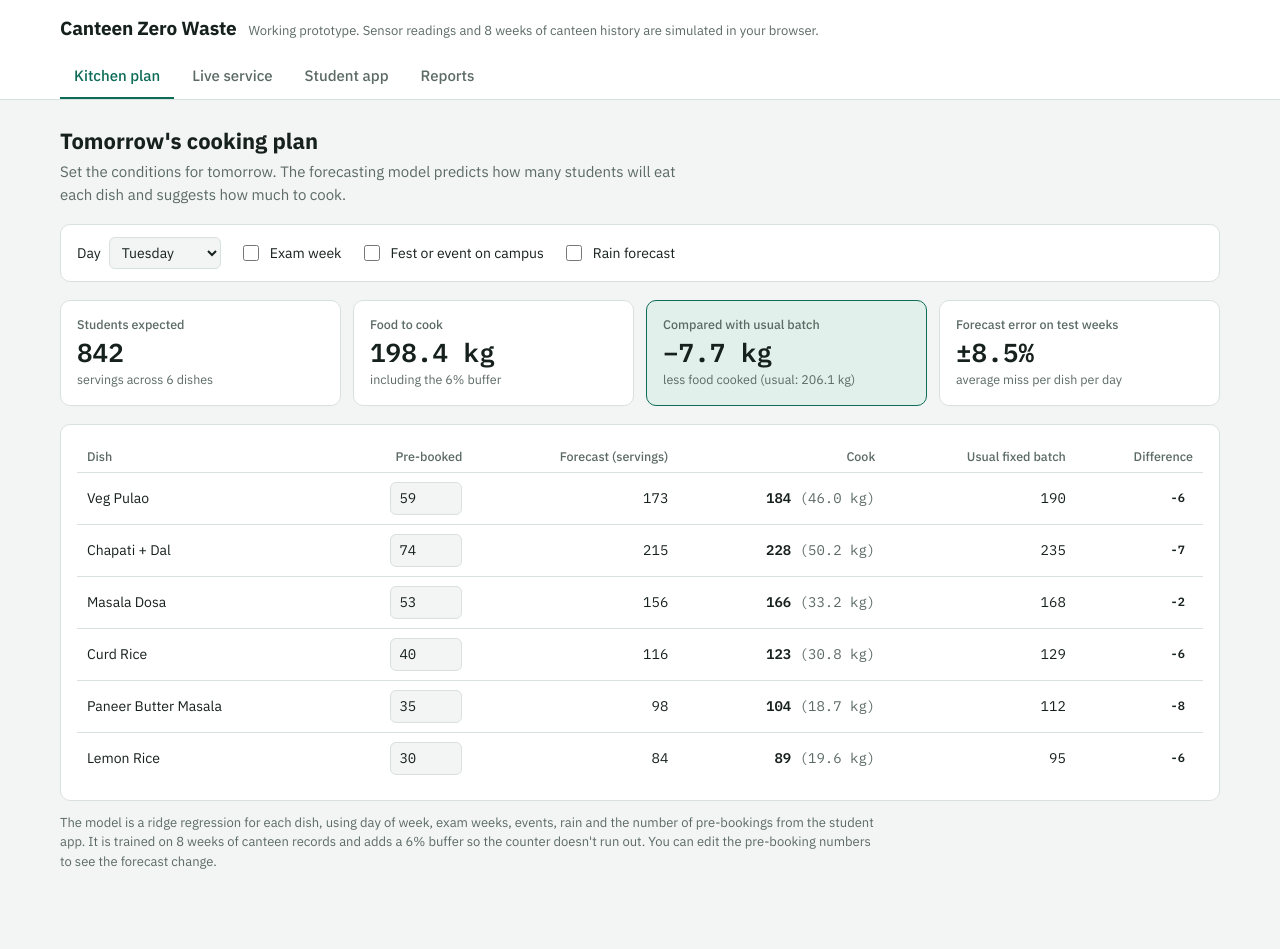
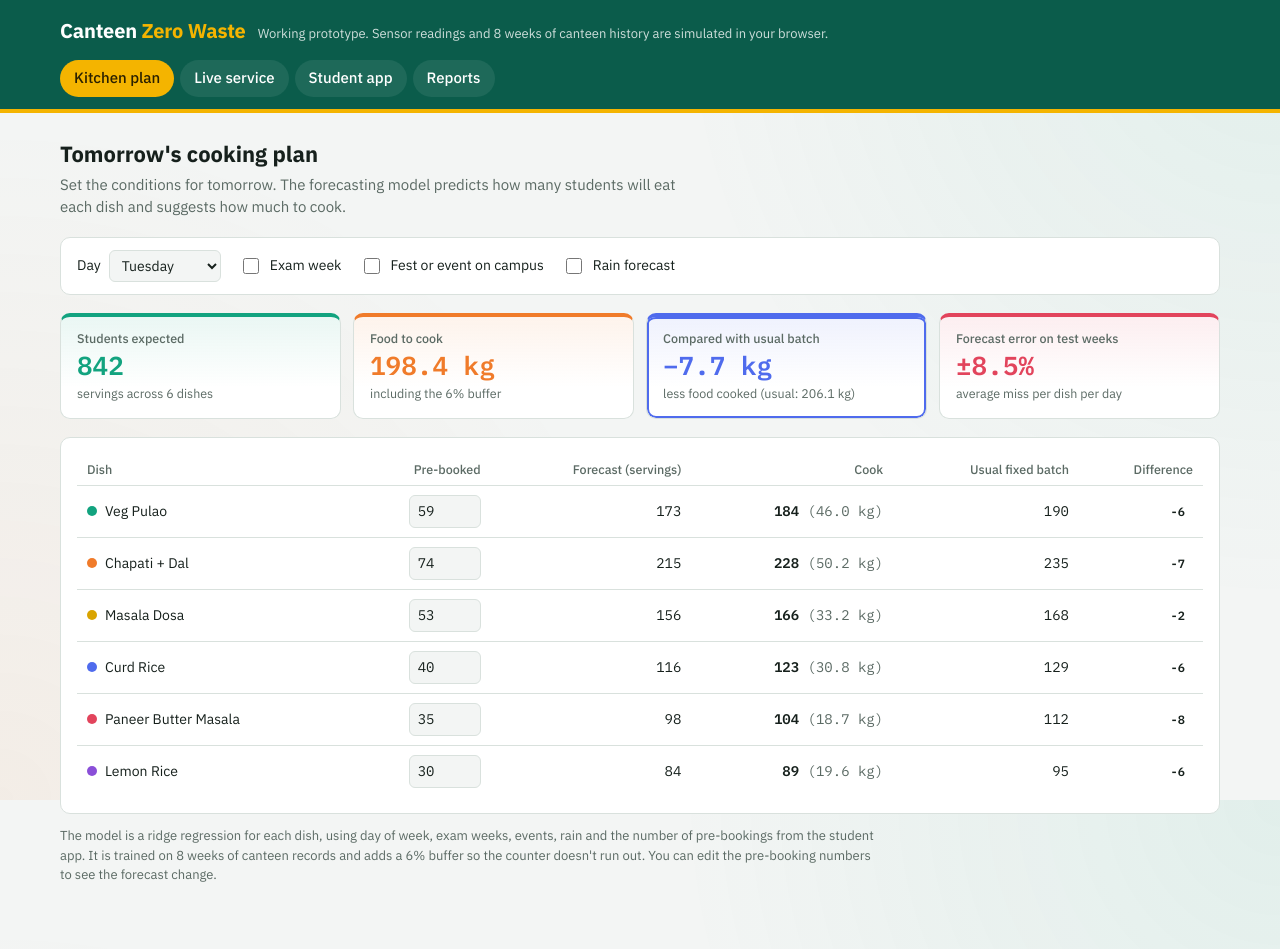
Before and after one commit to aksin4/canteen-zero-waste, a plain HTML site: page index.html in a window 1280 px wide. Drawn offline with Linux system fonts and the light colour scheme.

Commit message:
Add canteen zero waste prototype

```diff
--- a/index.html
+++ b/index.html
@@ -15,6 +15,8 @@
   --warn: #a95c06; --warn-soft: #fcefd9; --bad: #b42318; --bad-soft: #fde6e3; --good: #17784c;
   --font-body: "IBM Plex Sans", system-ui, -apple-system, "Segoe UI", sans-serif;
   --font-mono: "IBM Plex Mono", ui-monospace, Menlo, monospace;
+  --head: #0b5c4b; --head-ink: #ffffff; --sun: #f4b400;
+  --c1: #12a37f; --c2: #f07b2a; --c3: #e2445c; --c4: #4f6bed; --c5: #d9a400; --c6: #8a4fd8;
   color-scheme: light;
 }
 @media (prefers-color-scheme: dark) {
@@ -22,6 +24,8 @@
     --bg: #0f1513; --surface: #172019; --ink: #e4ebe7; --muted: #98a7a1; --line: #29342f;
     --accent: #4fc4a3; --accent-soft: #15302a;
     --warn: #f1a849; --warn-soft: #33260f; --bad: #f2776c; --bad-soft: #3a1b18; --good: #55c98f;
+    --head: #0c3b31; --head-ink: #eafaf4; --sun: #ffc93c;
+    --c1: #2fd0a4; --c2: #ff9a52; --c3: #ff6b81; --c4: #7d93ff; --c5: #ffd23f; --c6: #b385f5;
     color-scheme: dark;
   }
 }
@@ -29,21 +33,25 @@
   --bg: #0f1513; --surface: #172019; --ink: #e4ebe7; --muted: #98a7a1; --line: #29342f;
   --accent: #4fc4a3; --accent-soft: #15302a;
   --warn: #f1a849; --warn-soft: #33260f; --bad: #f2776c; --bad-soft: #3a1b18; --good: #55c98f;
+  --head: #0c3b31; --head-ink: #eafaf4; --sun: #ffc93c;
+  --c1: #2fd0a4; --c2: #ff9a52; --c3: #ff6b81; --c4: #7d93ff; --c5: #ffd23f; --c6: #b385f5;
   color-scheme: dark;
 }
 * { box-sizing: border-box; }
-html, body { margin: 0; background: var(--bg); color: var(--ink); font: 15px/1.5 var(--font-body); }
+html, body { margin: 0; background: var(--bg); background-image: radial-gradient(circle at 100% 0, color-mix(in srgb, var(--c1) 8%, transparent), transparent 40%), radial-gradient(circle at 0 100%, color-mix(in srgb, var(--c2) 7%, transparent), transparent 45%); background-attachment: fixed; color: var(--ink); font: 15px/1.5 var(--font-body); }
 .num, td.n, .mono { font-family: var(--font-mono); font-variant-numeric: tabular-nums; }
-header.top { background: var(--surface); border-bottom: 1px solid var(--line); }
-.top-inner { max-width: 1200px; margin: 0 auto; padding: 14px 20px 0; }
+header.top { background: var(--head); color: var(--head-ink); border-bottom: 4px solid var(--sun); }
+.top-inner { max-width: 1200px; margin: 0 auto; padding: 16px 20px 12px; }
 .brand { display: flex; align-items: baseline; gap: 12px; flex-wrap: wrap; }
-.brand h1 { font-size: 19px; margin: 0; letter-spacing: -.01em; }
-.brand span { color: var(--muted); font-size: 13px; }
-nav.tabs { display: flex; gap: 4px; margin-top: 12px; overflow-x: auto; }
-nav.tabs a { padding: 10px 14px; color: var(--muted); text-decoration: none; font-weight: 500;
-  border-bottom: 2px solid transparent; white-space: nowrap; }
-nav.tabs a:hover { color: var(--ink); }
-nav.tabs a[aria-current="page"] { color: var(--accent); border-bottom-color: var(--accent); }
+.brand h1 { font-size: 20px; margin: 0; letter-spacing: -.01em; }
+.brand h1 em { font-style: normal; color: var(--sun); }
+.brand span { opacity: .8; font-size: 13px; }
+nav.tabs { display: flex; gap: 6px; margin-top: 14px; overflow-x: auto; }
+nav.tabs a { padding: 7px 14px; color: var(--head-ink); text-decoration: none; font-weight: 500;
+  border-radius: 999px; white-space: nowrap; background: rgba(255,255,255,.08); }
+nav.tabs a:hover { background: rgba(255,255,255,.18); }
+nav.tabs a[aria-current="page"] { background: var(--sun); color: #2a2000; }
+nav.tabs a:focus-visible { outline-color: var(--sun); }
 main { max-width: 1200px; margin: 0 auto; padding: 24px 20px 64px; }
 .view { display: none; }
 .view.on { display: block; }
@@ -59,17 +67,25 @@ input[type="number"] { width: 72px; font-family: var(--font-mono); }
 input[type="checkbox"] { accent-color: var(--accent); width: 16px; height: 16px; }
 button { font: inherit; font-weight: 600; border-radius: 8px; padding: 8px 14px; cursor: pointer;
   border: 1px solid var(--line); background: var(--surface); color: var(--ink); }
-button.primary { background: var(--accent); border-color: var(--accent); color: var(--surface); }
+button.primary { background: var(--c1); border-color: var(--c1); color: #fff; }
 button:disabled { opacity: .5; cursor: default; }
 :focus-visible { outline: 2px solid var(--accent); outline-offset: 2px; }
 .tiles { display: grid; grid-template-columns: repeat(4, 1fr); gap: 12px; margin-bottom: 18px; }
-.tile { background: var(--surface); border: 1px solid var(--line); border-radius: 10px; padding: 14px 16px; }
+.tile { --tc: var(--c1); background: var(--surface); border: 1px solid var(--line); border-top: 4px solid var(--tc);
+  border-radius: 10px; padding: 12px 16px 14px;
+  background-image: linear-gradient(180deg, color-mix(in srgb, var(--tc) 9%, transparent), transparent 70%); }
+.tiles .tile:nth-child(4n+1) { --tc: var(--c1); }
+.tiles .tile:nth-child(4n+2) { --tc: var(--c2); }
+.tiles .tile:nth-child(4n+3) { --tc: var(--c4); }
+.tiles .tile:nth-child(4n+4) { --tc: var(--c3); }
 .tile b { display: block; font-size: 12.5px; color: var(--muted); font-weight: 500; }
-.tile .num { font-size: 26px; font-weight: 600; line-height: 1.25; display: block; margin-top: 2px; }
+.tile .num { font-size: 26px; font-weight: 600; line-height: 1.25; display: block; margin-top: 2px; color: var(--tc); }
 .tile small { color: var(--muted); font-size: 12.5px; }
-.tile.hl { border-color: var(--accent); background: var(--accent-soft); }
+.tile.hl { box-shadow: 0 0 0 2px var(--tc) inset; }
 .panel { background: var(--surface); border: 1px solid var(--line); border-radius: 10px; padding: 16px; }
-.panel h3 { margin: 0 0 10px; font-size: 15px; }
+.panel h3 { margin: 0 0 10px; font-size: 15px; display: flex; align-items: center; gap: 8px; }
+.panel h3::before { content: ""; width: 10px; height: 10px; border-radius: 3px; background: var(--sun); flex: none; }
+.dot { display: inline-block; width: 10px; height: 10px; border-radius: 50%; margin-right: 8px; vertical-align: 0; flex: none; }
 .scroll { overflow-x: auto; }
 table { width: 100%; border-collapse: collapse; font-size: 14px; }
 th { text-align: left; font-weight: 500; color: var(--muted); font-size: 12.5px; padding: 6px 10px; border-bottom: 1px solid var(--line); }
@@ -87,14 +103,14 @@ th.n, td.n { text-align: right; }
 .dish:last-child { border-bottom: 0; }
 .dish .row { display: flex; justify-content: space-between; gap: 8px; font-size: 14px; }
 .bar { height: 8px; background: var(--bg); border-radius: 4px; margin-top: 6px; overflow: hidden; border: 1px solid var(--line); }
-.bar i { display: block; height: 100%; background: var(--accent); }
+.bar i { display: block; height: 100%; background: var(--accent); border-radius: 4px; }
 .big { font-size: 32px; font-weight: 600; }
 .sensor + .sensor { margin-top: 16px; padding-top: 14px; border-top: 1px solid var(--line); }
 .sensor .lbl { font-size: 12.5px; color: var(--muted); display: flex; justify-content: space-between; }
 .log { list-style: none; margin: 8px 0 0; padding: 0; font-size: 12.5px; font-family: var(--font-mono); max-height: 170px; overflow: auto; }
 .log li { padding: 3px 0; color: var(--muted); }
 .feed { list-style: none; margin: 0; padding: 0; display: grid; gap: 8px; }
-.feed li { border-left: 3px solid var(--accent); background: var(--bg); padding: 8px 10px; border-radius: 0 6px 6px 0; font-size: 13.5px; }
+.feed li { border-left: 3px solid var(--c1); background: var(--bg); padding: 8px 10px; border-radius: 0 6px 6px 0; font-size: 13.5px; }
 .feed li.warn { border-left-color: var(--warn); }
 .feed li.bad { border-left-color: var(--bad); }
 .feed li .t { font-family: var(--font-mono); font-size: 12px; color: var(--muted); display: block; }
@@ -102,7 +118,7 @@ th.n, td.n { text-align: right; }
 .clock { font-family: var(--font-mono); font-size: 14px; padding: 6px 10px; border-radius: 6px; background: var(--bg); border: 1px solid var(--line); }
 .phone-wrap { display: grid; grid-template-columns: 360px 1fr; gap: 24px; align-items: start; }
 .phone { width: 100%; max-width: 360px; border: 10px solid var(--ink); border-radius: 36px; background: var(--bg); overflow: hidden; }
-.phone .bar-top { background: var(--accent); color: var(--surface); padding: 18px 16px 14px; }
+.phone .bar-top { background: linear-gradient(135deg, var(--head), var(--c1)); color: #fff; border-bottom: 3px solid var(--sun); padding: 18px 16px 14px; }
 .phone .bar-top b { font-size: 17px; display: block; }
 .phone .bar-top small { opacity: .85; }
 .phone .body { padding: 12px; display: grid; gap: 12px; max-height: 560px; overflow: auto; }
@@ -111,13 +127,13 @@ th.n, td.n { text-align: right; }
 .menu-item { display: flex; justify-content: space-between; align-items: center; gap: 8px; padding: 7px 0; border-bottom: 1px solid var(--line); font-size: 14px; }
 .menu-item:last-child { border-bottom: 0; }
 .menu-item button { padding: 5px 10px; font-size: 13px; }
-.menu-item button[aria-pressed="true"] { background: var(--accent); border-color: var(--accent); color: var(--surface); }
+.menu-item button[aria-pressed="true"] { background: var(--c1); border-color: var(--c1); color: #fff; }
 .stars { display: flex; gap: 6px; margin-top: 8px; }
 .stars button { padding: 5px 0; width: 38px; font-size: 13px; }
 svg.chart { width: 100%; height: auto; display: block; }
 svg.chart .grid { stroke: var(--line); stroke-width: 1; }
 svg.chart .ax { fill: var(--muted); font: 11px var(--font-mono); }
-svg.chart .s-old { stroke: var(--muted); }
+svg.chart .s-old { stroke: var(--c2); }
 svg.chart .s-new { stroke: var(--accent); }
 svg.chart .f-left { fill: var(--warn); }
 svg.chart .f-plate { fill: var(--muted); opacity: .55; }
@@ -142,7 +158,7 @@ svg.spark .ar.hot { fill: var(--bad); }
 <header class="top">
   <div class="top-inner">
     <div class="brand">
-      <h1>Canteen Zero Waste</h1>
+      <h1>Canteen <em>Zero Waste</em></h1>
       <span>Working prototype. Sensor readings and 8 weeks of canteen history are simulated in your browser.</span>
     </div>
     <nav class="tabs" aria-label="Views">
@@ -288,7 +304,7 @@ svg.spark .ar.hot { fill: var(--bad); }
       <div class="panel">
         <h3>Food wasted per day (kg)</h3>
         <div class="legend">
-          <span><i style="background:var(--muted)"></i>Usual fixed batch</span>
+          <span><i style="background:var(--c2)"></i>Usual fixed batch</span>
           <span><i style="background:var(--accent)"></i>With AI forecast (weeks 5 to 8, test)</span>
         </div>
         <div id="r-line"></div>
@@ -296,7 +312,7 @@ svg.spark .ar.hot { fill: var(--bad); }
       <div class="panel">
         <h3>Where the waste comes from (8 weeks, kg)</h3>
         <div class="legend">
-          <span><i style="background:var(--warn)"></i>Unsold at counter</span>
+          <span><i style="background:linear-gradient(90deg,var(--c1),var(--c2),var(--c5),var(--c4),var(--c3),var(--c6))"></i>Unsold at counter (dish colour)</span>
           <span><i style="background:var(--muted);opacity:.55"></i>Left on plates</span>
         </div>
         <div id="r-bars"></div>
@@ -340,12 +356,12 @@ svg.spark .ar.hot { fill: var(--bad); }
   /* ---------- canteen setup ---------- */
   const DAYS = ["Monday", "Tuesday", "Wednesday", "Thursday", "Friday", "Saturday"];
   const DISHES = [
-    { id: "pulao",   name: "Veg Pulao",            base: 170, kg: 0.25, plate: 0.07, rain: 0.90 },
-    { id: "chapati", name: "Chapati + Dal",        base: 210, kg: 0.22, plate: 0.05, rain: 0.95 },
-    { id: "dosa",    name: "Masala Dosa",          base: 150, kg: 0.20, plate: 0.04, rain: 1.15 },
-    { id: "curd",    name: "Curd Rice",            base: 115, kg: 0.25, plate: 0.06, rain: 0.78 },
-    { id: "paneer",  name: "Paneer Butter Masala", base: 100, kg: 0.18, plate: 0.09, rain: 1.00 },
-    { id: "lemon",   name: "Lemon Rice",           base: 85,  kg: 0.22, plate: 0.13, rain: 0.90 }
+    { id: "pulao",   col: "var(--c1)", name: "Veg Pulao",            base: 170, kg: 0.25, plate: 0.07, rain: 0.90 },
+    { id: "chapati", col: "var(--c2)", name: "Chapati + Dal",        base: 210, kg: 0.22, plate: 0.05, rain: 0.95 },
+    { id: "dosa",    col: "var(--c5)", name: "Masala Dosa",          base: 150, kg: 0.20, plate: 0.04, rain: 1.15 },
+    { id: "curd",    col: "var(--c4)", name: "Curd Rice",            base: 115, kg: 0.25, plate: 0.06, rain: 0.78 },
+    { id: "paneer",  col: "var(--c3)", name: "Paneer Butter Masala", base: 100, kg: 0.18, plate: 0.09, rain: 1.00 },
+    { id: "lemon",   col: "var(--c6)", name: "Lemon Rice",           base: 85,  kg: 0.22, plate: 0.13, rain: 0.90 }
   ];
   const DOW = [1.05, 1.0, 1.02, 0.96, 0.86, 0.55];
   const FIXED = d => Math.round(d.base * 1.12);
@@ -486,7 +502,7 @@ svg.spark .ar.hot { fill: var(--bad); }
       fTot += r.f; cookKg += r.cook * r.d.kg; fixedKg += r.fixed * r.d.kg;
       const diff = r.cook - r.fixed;
       const pill = diff < -10 ? `<span class="pill good">${diff}</span>` : diff > 10 ? `<span class="pill warn">+${diff}</span>` : `<span class="pill">${diff > 0 ? "+" : ""}${diff}</span>`;
-      return `<tr><td>${esc(r.d.name)}</td>
+      return `<tr><td><span class="dot" style="background:${r.d.col}"></span>${esc(r.d.name)}</td>
         <td class="n"><input type="number" min="0" max="400" id="pb-${r.d.id}" data-id="${r.d.id}" value="${r.pb}" aria-label="Pre-booked for ${esc(r.d.name)}"></td>
         <td class="n">${Math.round(r.f)}</td>
         <td class="n"><b>${r.cook}</b> <span style="color:var(--muted)">(${fmt1(r.cook * r.d.kg)} kg)</span></td>
@@ -617,7 +633,7 @@ svg.spark .ar.hot { fill: var(--bad); }
     const s = sim;
     if (!s) {
       const rows = planRows();
-      $("l-dishes").innerHTML = rows.map(r => `<div class="dish"><div class="row"><span>${esc(r.d.name)}</span><span class="num">0 / ${$("l-mode").value === "ai" ? r.cook : r.fixed}</span></div><div class="bar"><i style="width:0"></i></div></div>`).join("");
+      $("l-dishes").innerHTML = rows.map(r => `<div class="dish"><div class="row"><span><span class="dot" style="background:${r.d.col}"></span>${esc(r.d.name)}</span><span class="num">0 / ${$("l-mode").value === "ai" ? r.cook : r.fixed}</span></div><div class="bar"><i style="width:0;background:${r.d.col}"></i></div></div>`).join("");
       $("l-binspark").innerHTML = spark([0], ""); $("l-tempspark").innerHTML = spark([4], "", 9);
       return;
     }
@@ -625,7 +641,7 @@ svg.spark .ar.hot { fill: var(--bad); }
     $("l-dishes").innerHTML = s.dishes.map(x => {
       const left = x.cooked - x.served, pct = x.cooked ? x.served / x.cooked * 100 : 0;
       const tag = x.discount ? ` <span class="pill warn">30% off</span>` : (left === 0 ? ` <span class="pill bad">sold out</span>` : "");
-      return `<div class="dish"><div class="row"><span>${esc(x.d.name)}${tag}</span><span class="num">${x.served} / ${x.cooked}</span></div><div class="bar"><i style="width:${pct.toFixed(1)}%"></i></div></div>`;
+      return `<div class="dish"><div class="row"><span><span class="dot" style="background:${x.d.col}"></span>${esc(x.d.name)}${tag}</span><span class="num">${x.served} / ${x.cooked}</span></div><div class="bar"><i style="width:${pct.toFixed(1)}%;background:${x.d.col}"></i></div></div>`;
     }).join("");
     $("l-bin").textContent = `${fmt1(s.bin)} kg`;
     $("l-binstat").innerHTML = s.flagged.bin ? `<span class="pill bad">anomaly</span>` : `<span class="pill good">normal</span>`;
@@ -678,7 +694,7 @@ svg.spark .ar.hot { fill: var(--bad); }
     $("s-day").textContent = `Tomorrow: ${DAYS[state.plan.dow]} lunch`;
     $("s-menu").innerHTML = DISHES.map(d => {
       const on = state.mine.has(d.id);
-      return `<div class="menu-item"><span>${esc(d.name)}<br><small style="color:var(--muted)">${prebookOf(d)} pre-booked</small></span>
+      return `<div class="menu-item"><span><span class="dot" style="background:${d.col}"></span>${esc(d.name)}<br><small style="color:var(--muted)">${prebookOf(d)} pre-booked</small></span>
         <button data-id="${d.id}" aria-pressed="${on}">${on ? "Booked" : "Pre-book"}</button></div>`;
     }).join("");
     $("s-notes").innerHTML = state.notes.length
@@ -706,6 +722,7 @@ svg.spark .ar.hot { fill: var(--bad); }
     g += `<line class="grid" x1="${x(24) - 4}" x2="${x(24) - 4}" y1="${pt}" y2="${H - pb}" stroke-dasharray="3 3"/>`;
     const path = (vals, cls) => { let d = "", pen = false; vals.forEach((v, i) => { if (v == null) { pen = false; return; } d += (pen ? "L" : "M") + x(i).toFixed(1) + " " + y(v).toFixed(1); pen = true; }); return `<path class="${cls}" d="${d}" fill="none" stroke-width="2"/>`; };
     g += path(oldDaily, "s-old") + path(newDaily, "s-new");
+    g = g.replace(/class="s-new"([^>]*)stroke-width="2"/, 'class="s-new"$1stroke-width="3"');
     $("r-line").innerHTML = `<svg class="chart" viewBox="0 0 ${W} ${H}" role="img" aria-label="Daily food waste over 8 weeks. In the test weeks the AI forecast line sits well below the usual fixed batch line.">${g}</svg>`;
 
     /* per-dish totals */
@@ -722,14 +739,14 @@ svg.spark .ar.hot { fill: var(--bad); }
     per.forEach((p, i) => {
       const yy = i * rowH + 6, sc = (BW - lw - 10) / bmax;
       b += `<text class="lab" x="${lw - 8}" y="${yy + 15}" text-anchor="end">${esc(p.d.name)}</text>
-        <rect class="f-left" x="${lw}" y="${yy}" width="${(p.left * sc).toFixed(1)}" height="20" rx="3"/>
+        <rect class="f-left" style="fill:${p.d.col}" x="${lw}" y="${yy}" width="${(p.left * sc).toFixed(1)}" height="20" rx="3"/>
         <rect class="f-plate" x="${(lw + p.left * sc).toFixed(1)}" y="${yy}" width="${(p.plate * sc).toFixed(1)}" height="20" rx="3"/>`;
     });
     $("r-bars").innerHTML = `<svg class="chart" viewBox="0 0 ${BW} ${BH}" role="img" aria-label="Waste by dish, split into unsold food and plate waste.">${b}</svg>`;
 
     $("r-rows").innerHTML = per.map(p => {
       const st = p.leftPct > 20 ? `<span class="pill bad">overcooked</span>` : p.platePct > 10 ? `<span class="pill warn">portion too big</span>` : `<span class="pill good">ok</span>`;
-      return `<tr><td>${esc(p.d.name)}</td><td class="n">${Math.round(p.cooked)} kg</td><td class="n">${p.leftPct.toFixed(0)}%</td><td class="n">${p.platePct.toFixed(0)}%</td><td class="n">${p.rating ? p.rating.toFixed(1) + "★" : "–"}</td><td>${st}</td></tr>`;
+      return `<tr><td><span class="dot" style="background:${p.d.col}"></span>${esc(p.d.name)}</td><td class="n">${Math.round(p.cooked)} kg</td><td class="n">${p.leftPct.toFixed(0)}%</td><td class="n">${p.platePct.toFixed(0)}%</td><td class="n">${p.rating ? p.rating.toFixed(1) + "★" : "–"}</td><td>${st}</td></tr>`;
     }).join("");
 
     /* recommendations */
```
